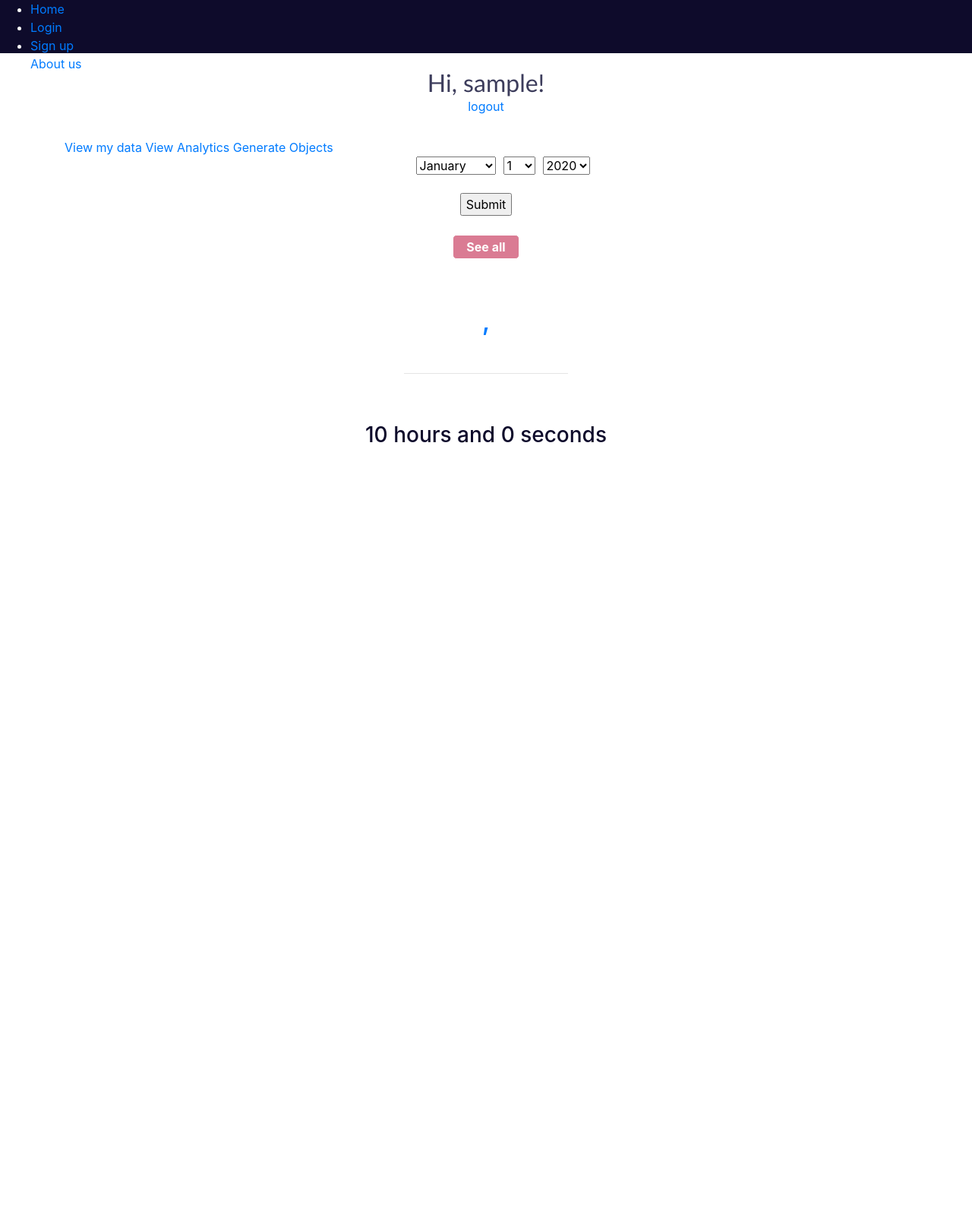
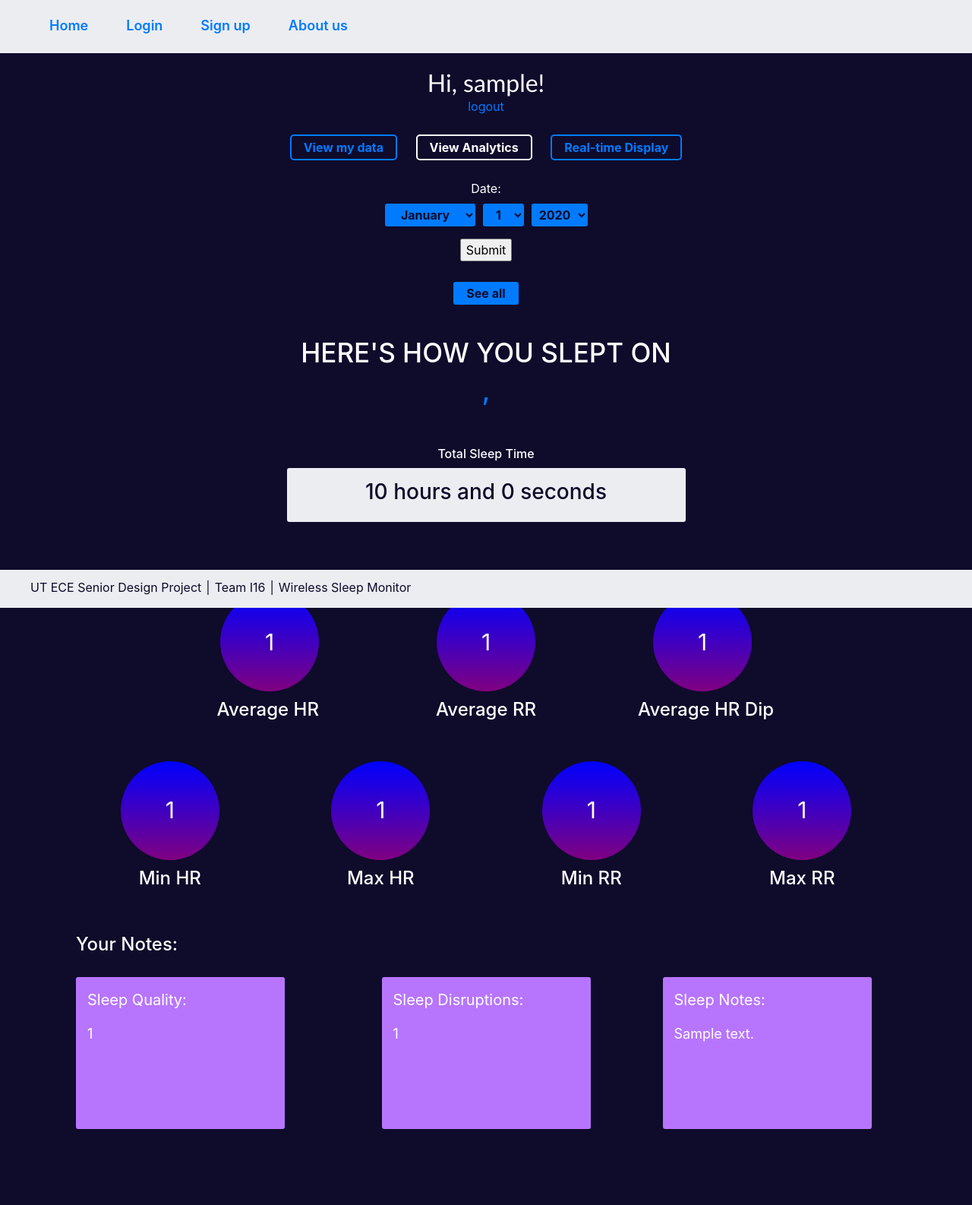
Before and after one commit to brookepaxman/wsm-app, a Django app: page /analysis/ in a window 1280 px wide. Shown: the whole page at 76% size. Before the commit the page ends 583 px from the top, so only its background shows below. Run offline with Django 3.2, Linux system fonts and the light colour scheme; a user stored in the database is signed in; tables that the repository leaves empty hold one stand-in row (values such as "Sample post"); data that the repository does not hold is empty; some libraries are stand-ins or nearby versions.

Commit message:
no message

```diff
--- a/assets/admin/css/style.css
+++ b/assets/admin/css/style.css
@@ -1,19 +1,28 @@
 body {
   margin: 0;
-  color:white;
-  background-color: white;
+  background-color: #0E0B2B;
+  color: #ffffff;
 }
 h1 {
   font-size: 40px;
   text-align:center;
-  color:#3d3d5c;
+  color:#ffffff;
   font-weight:600;
   font-family: calibri;
 }
 
 h2 {
   font-family: calibri;
-  color:#3d3d5c;
+  color:#ffffff;
+}
+
+h3 {
+  color:#03AAF2;
+}
+
+h4{
+  color:white;
+
 }
 
 .chart-style {
@@ -32,36 +41,56 @@ h2 {
 }
 
 .fill-btn {
-  color: #ffffff;
+  color: #0E0B2B;
   padding: 3px 17px;
-  background-color: #da7b93;
+  background-color: #007bff;
   border-radius: 5px;
-  border: 1px solid white;
+  border: 2px solid #0E0B2B;
   display: block;
   width: fit-content;
   margin: 10px auto;
   font-weight: bold;
+  text-decoration: none;
 }
 
 .fill-btn.chosen {
-  color: #da7b93;
+  color: #0E0B2B;
   background-color: #ffffff;
-  border: 1px solid #da7b93;
+  border: 2px solid #0E0B2B;
 }
 
 a.fill-btn:hover {
   text-decoration: none;
-  color: #ffffff;
-  background-color: #d15c7a;
-  border: solid 1px #ffffff;
+  color: #0E0B2B;
+  background-color: #ffffff;
+  border: solid 2px #0E0B2B;
   font-weight: bold;
 }
 
 a.fill-btn.chosen:hover {
   text-decoration: none;
-  color: #da7b93;
-  border: 1px solid #da7b93;
+  color: #0E0B2B;
+  border: 2px solid #0E0B2B;
   background-color: #e5e5e5;
+}
+
+.outline-btn {
+  text-decoration: none;
+  border-radius: 5px;
+  padding: 5px 16px;
+  color: #007bff;
+  background-color: transparent;
+  border: solid 2px #007bff;
+  width: fit-content;
+  margin: 10px;
+  font-weight: bold;
+}
+
+a.outline-btn:hover {
+  color: #0E0B2B;
+  text-decoration: none;
+  font-weight: bold;
+  background-color: #007bff;
 }
 
 .hidden {
@@ -71,8 +100,38 @@ a.fill-btn.chosen:hover {
 
 .nav-container {
   height: 70px;
-  background-color: #0E0B2B;
+  background-color: #ecedf1;
   width: 100%;
+}
+
+.footer-container {
+  height: 50px;
+  background-color: #ecedf1;
+  width: 100%;
+}
+
+.footer-container ul {
+  list-style: none;
+}
+
+.footer-container ul li {
+  margin-top: 11px;
+  color: #0E0B2B;
+}
+
+.small-margin {
+  margin-left: 6px;
+  margin-right: 6px;
+}
+
+.footer-fixed {
+  position: fixed;
+  width: 100%;
+  bottom: 0;
+}
+
+.mb-100 {
+  margin-bottom: 100px;
 }
 
 .nav-container h1 {
@@ -81,10 +140,285 @@ a.fill-btn.chosen:hover {
   padding-top: 7px;
 }
 
+.subnav {
+  border: 1px solid #ecedf1;
+  height: 50px;
+  width: 100%;
+}
+
 .text-center {
   text-align: center;
+}
+
+.text-uppercase {
+  text-transform: uppercase;
 }
 
 .mt-20 {
   margin-top: 20px;
 }
+
+.nav-home {
+  position: absolute;
+  left: 30px;
+  top: 9px;
+}
+
+.mt-30 {
+  margin-top: 30px;
+}
+
+.tooltip-2 {
+  position: relative;
+  margin: auto;
+  display: inline-block;
+}
+
+.tooltip-2 .tooltiptext-2 {
+  visibility: hidden;
+  width: 120px;
+  background-color: black;
+  color: #fff;
+  text-align: center;
+  border-radius: 6px;
+  padding: 5px 0;
+  position: absolute;
+  z-index: 1;
+  top: -5px;
+  left: 110%;
+}
+
+.tooltip-2 .tooltiptext-2::after {
+  content: "";
+  position: absolute;
+  top: 50%;
+  right: 100%;
+  margin-top: -5px;
+  border-width: 5px;
+  border-style: solid;
+  border-color: transparent black transparent transparent;
+}
+.tooltip-2:hover .tooltiptext-2 {
+  visibility: visible;
+}
+
+.circles {
+  margin-top: 40px;
+  display: flex;
+}
+.circle-with-text {
+  background: linear-gradient(blue, purple);
+  justify-content: center;
+  align-items: center;
+  border-radius: 100%;
+  text-align: center;
+  margin: 5px 20px;
+  font-size: 30px;
+  padding: 15px;
+  display: flex;
+  height: 130px;
+  width: 130px;
+  color: #fff;
+}
+
+#rcorners1 {
+  margin: auto;
+  text-align: center;
+  font-size: 30px;
+  border-radius: 25px;
+  background:  #B775FD;
+  padding: 15px 20px 20px 70px;
+  width: 500px;
+  height: 75px;
+}
+
+#rcorners2 {
+  margin: auto;
+  text-align: center;
+  font-size: 20px;
+  border-radius: 25px;
+  background:  #B775FD;
+  padding: 20px;
+  width: 275px;
+  height: 150px;
+}
+.nav-container ul li {
+  padding-left: 25px;
+  padding-right: 25px;
+  font-size: 18px;
+  font-weight: 600;
+}
+
+.nav-container ul {
+  list-style: none;
+  padding-top: 20px;
+}
+
+.flex {
+  display: flex;
+}
+
+.dropdown-content {
+  display: none;
+  position: relative;
+  background-color: #f9f9f9;
+  box-shadow: 0px 8px 16px 0px rgba(0,0,0,0.2);
+  z-index: 1;
+}
+
+.dropdown-content a {
+  float: none;
+  color: black;
+  padding: 12px 16px;
+  text-decoration: none;
+  display: block;
+  text-align: left;
+}
+
+.dropdown-content a:hover {
+  background-color: #ddd;
+}
+
+.show {
+  display: block;
+}
+
+select {
+  color: #0E0B2B;
+  cursor: pointer;
+  font-size: 16px;
+  border: none;
+  outline: none;
+  margin: 0;
+  font-weight: bold;
+  text-align: center;
+  background-color: #007bff;
+  padding: 4px 6px;
+  border-radius: 3px;
+}
+
+select.month:hover {
+  background-color: #ffffff;
+}
+
+select.month.chosen {
+  color: #0E0B2B;
+  background-color: #ffffff;
+  border: 2px solid #0E0B2B;
+}
+
+select.month.chosen:hover {
+  text-decoration: none;
+  color: #0E0B2B;
+  border: 2px solid #0E0B2B;
+  background-color: #e5e5e5;
+}
+
+label {
+  display: block;
+}
+
+option {
+  background-color: #f9f9f9;
+  color: #0E0B2B;
+  border-radius: 3px;
+}
+
+.dropdown {
+  background-color: #f9f9f9;
+  overflow: hidden;
+  width: fit-content;
+  margin-left: auto;
+  margin-right: auto;
+}
+
+.text-left {
+  text-align: left;
+}
+
+.dropdown .dropbtn {
+  padding: 3px 14px;
+  color: #0E0B2B;
+  cursor: pointer;
+  font-size: 16px;
+  border: none;
+  outline: none;
+  margin: 0;
+  font-weight: bold;
+  text-align: center;
+  background-color: #007bff;
+}
+
+.dropdown .dropbtn:hover {
+  background-color: #ffffff;
+}
+
+.dropdown {
+  border-radius: 5px;
+}
+
+.sleep-time-box {
+  padding: 15px;
+  border-radius: 3px;
+  background-color: #ecedf1;
+}
+
+.subnav-container {
+  margin-left: auto;
+  margin-right: auto;
+  width: fit-content;
+}
+
+.margin-auto{
+  margin-right: auto;
+  margin-bottom: auto;
+}
+
+.mb-40 {
+  margin-bottom: 40px;
+}
+
+.text-right{
+  text-align: right;
+}
+
+.mr-20 {
+  margin-right: 20px;
+}
+
+.mt-50 {
+  margin-top: 50px;
+}
+
+.outline-btn.active {
+  border: solid 2px #ffffff;
+  color: #ffffff;
+}
+.outline-btn.active:hover {
+  border: solid 2px #007bff;
+}
+
+.note {
+  background-color: #B775FD;
+  width: 90%;
+  margin-left: auto;
+  margin-right: auto;
+  border-radius: 3px;
+  height: 200px;
+  width: 100%;
+  max-width: 275px;
+  padding: 15px;
+  overflow-y: scroll;
+}
+
+.mb-60 {
+  margin-bottom: 60px;
+}
+
+.ml-0 {
+  margin-left: 0;
+}
+
+.mr-0 {
+  margin-right: 0;
+}
--- a/mysite/templates/template.html
+++ b/mysite/templates/template.html
@@ -57,7 +57,7 @@
   <div id="footer" class="footer-fixed">
     <div class="footer-container">
       <ul class="flex">
-        <li>UT ECE Senior Design</li>
+        <li>UT ECE Senior Design Project</li>
         <li class="small-margin">|</li>
         <li>Team I16</li>
         <li class="small-margin">|</li>
--- a/polls/templates/polls/analysis.html
+++ b/polls/templates/polls/analysis.html
@@ -68,7 +68,7 @@
       <div class="subnav-container">
         <a href="/graphs" class="outline-btn" style="margin-left: 0">View my data</a>
         <a href="/analysis" class="outline-btn active">View Analytics</a>
-        <a href="/generate" class="outline-btn" style="margin-right: 0">Generate Objects</a>
+        <a href="/realtime" class="outline-btn" style="margin-right: 0;">Real-time Display</a>
       </div>
 
       <div class="form-container">
--- a/polls/views.py
+++ b/polls/views.py
@@ -98,21 +98,16 @@ class DetailView(generic.DetailView):
     template_name = 'polls/detail.html'
 
 class StatView(viewsets.ModelViewSet):
-
     def get_queryset(self):         # this returns most recent session of the user that is logged in
-        name = None
         if self.request.user.is_authenticated:  # if user is logged in
             userid = self.request.user.id
-            #name = self.request.user.username
-            #accessor = User.objects.get(user_name=name) # grab all of user's stat objects
-            user_allstats = Stat.objects.filter(user=userid).order_by('sessionID__id') # and filter by sessionID
+            user_allstats = Stat.objects.filter(user=userid).order_by('sessionID__startDate') # and filter by sessionID
             recent = user_allstats.last()       # grab the most recent sessionID
             recent_Sid = recent.sessionID
             queryset = user_allstats.filter(sessionID=recent_Sid.id).order_by('time')       # filter to only have that sessionID
             return queryset
         else:
-            queryset = Stat.objects.order_by('time')
-            return queryset
+            return False
 
     # queryset = get_queryset()
     # access = User.objects.get(user_name='David')
```
Also changed, not shown: assets/admin/embeds/nav.html (+20 -6 lines), polls/templates/polls/graphs.html (+10 -4 lines), polls/templates/polls/index.html (+3 -9 lines), polls/templates/polls/realtime.html (+9 -4 lines).
